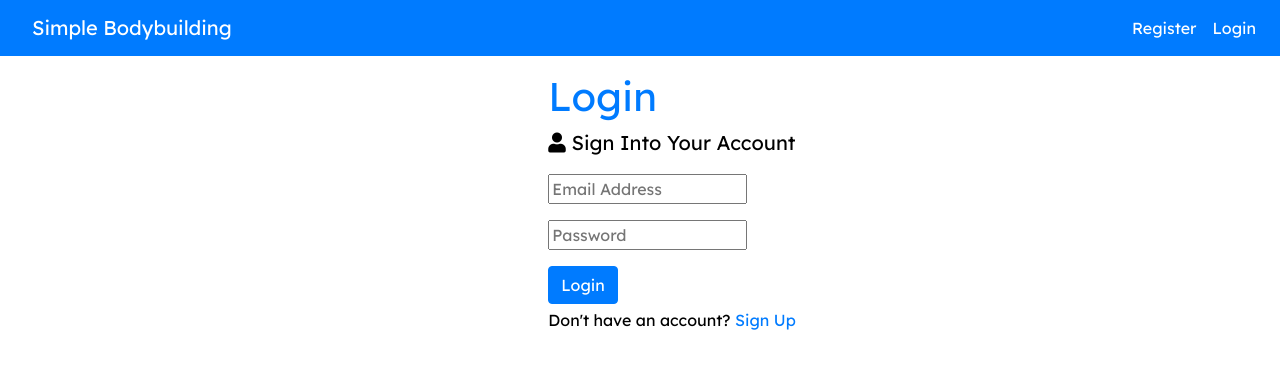
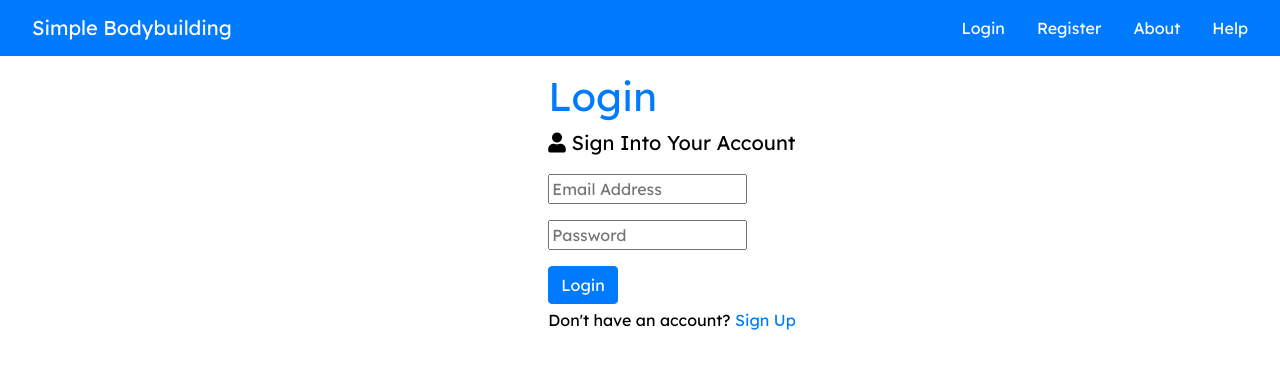
Before and after one commit to reidhansell/SimpleBB, a React (Create React App) app in the folder client/: page / in a window 1280 px wide. Shown: the top 368 px of the page. Built offline with nearby package versions, Linux system fonts and the light colour scheme; no server answers.

Commit message:
Fixed fonts, added About & Help, other general fixes/improvements

```diff
--- a/client/public/index.html
+++ b/client/public/index.html
@@ -11,7 +11,6 @@
       integrity="sha384-50oBUHEmvpQ+1lW4y57PTFmhCaXp0ML5d60M1M7uH2+nqUivzIebhndOJK28anvf"
       crossorigin="anonymous"
     />
-    <link href="https://fonts.googleapis.com/css?family=Lexend+Deca&display=swap" rel="stylesheet">
     <link rel="manifest" href="%PUBLIC_URL%/manifest.json" />
     <title>Simple Bodybuilding</title>
   </head>
--- a/client/src/App.css
+++ b/client/src/App.css
@@ -1,3 +1,5 @@
+@import url('https://fonts.googleapis.com/css?family=Lexend+Deca&display=swap');
+
 #root {
   font-family: "Lexend Deca", sans-serif;
   color: black;
--- a/client/src/App.js
+++ b/client/src/App.js
@@ -1,6 +1,6 @@
 import React, { Fragment, useEffect } from "react";
 
-import { BrowserRouter as Router, Route, Switch } from "react-router-dom";
+import { BrowserRouter as Router, Route } from "react-router-dom";
 import Routes from "./components/routing/Routes";
 
 // Redux
--- /dev/null
+++ b/client/src/components/about/About.js
@@ -0,0 +1,21 @@
+import React from 'react'
+
+function About() {
+    return (
+        <div className="container">
+            <br />
+            <h1 className="text-primary">About</h1>
+            <br />
+            <h5>What?</h5>
+            <p>Simple Bodybuilding is an app for tracking exercises, tracking diets, and connecting with others. Keep all of your workout data instead of losing it when you uninstall the app.</p>
+            <br />
+            <h5>How?</h5>
+            <p>For instructions on how to use the app, see <a href="#" className="text-primary">Help</a>. This app is built by a one-man team using the MERN stack. I suggest using a unique password in order to protect yourself. However, no sensitive data is used or stored.</p>
+            <br />
+            <h5>Who?</h5>
+            <p>My name is <a href="reidhansell.com" className="text-primary">Reid Hansell</a>, a web developer currently developing the skills to get into the industry. I am fitness-obsessed and have loved bodybuilding since I was a teen. I made this app not only to gain experience but also to use on a daily basis. My hopes are to turn this into a mobile app aswell to make usage more realistic.</p>
+        </div>
+    )
+}
+
+export default About
--- /dev/null
+++ b/client/src/components/help/Help.js
@@ -0,0 +1,45 @@
+import React from "react";
+
+function Help() {
+  return (
+    <div className="container">
+      <br />
+      <h1 className="text-primary">Help</h1>
+      <br />
+      <h5>Getting started</h5>
+      <p>
+        To start using the app create an account using an email, name, and
+        password. None of this will be verified and the only password
+        requirement is 6 characters. No sensitive data is used or stored.
+      </p>
+      <br />
+      <p>
+        Once an account has been made you will be taken to the exercise tracker.{" "}
+      </p>
+      <br />
+      <h5>Using the exercise tracker</h5>
+      <p>
+        Here you can select a date (default today), update your weight for that
+        day, and begin adding exercises. To add an exercise to your daily log
+        click "Add Exercise." This will take you to your list of exercises
+        (default empty).
+      </p>
+      <br />
+      <p>
+        At the bottom of this list you can click "Create Exercise." Name the
+        exercise and, optionally, specify the type (weights, cardio... etc).
+        When you're finished click "Finish Creating Exercise" and it will be
+        added to your list of exercises.
+      </p>
+      <br />
+      <p>
+        Once an exercise is added to your exercise list, you may add it to your
+        daily log by clicking on it from the list. Once an exercise is added to
+        your daily log you will see it appear on the tracker. From there you can
+        click on it to begin adding sets, reps, time, distance, etc.
+      </p>
+    </div>
+  );
+}
+
+export default Help;
--- a/client/src/components/layout/BootStrapNav.js
+++ b/client/src/components/layout/BootStrapNav.js
@@ -6,7 +6,7 @@ import {
   NavbarToggler,
   NavbarBrand,
   Nav,
-  NavItem,
+  NavItem
 } from "reactstrap";
 import { connect } from "react-redux";
 import PropTypes from "prop-types";
@@ -18,19 +18,27 @@ const BootStrapNav = ({ auth: { user, isAuthenticated, loading }, logout }) => {
   const authLinks = (
     <Nav className="ml-auto" navbar>
       {!loading && isAuthenticated && (
-          <span className="mx-3">Welcome, {user.name}</span>
-        )}
+        <span className="mx-3">Welcome, {user.name}</span>
+      )}
       <NavItem>
-        <Link to="/tracker" className="mx-3">Exercise Tracker</Link>
+        <Link to="/tracker" className="mx-3">
+          Exercise Tracker
+        </Link>
       </NavItem>
       <NavItem>
-        <Link to="/about" className="mx-3">About</Link>
+        <Link to="/about" className="mx-3">
+          About
+        </Link>
       </NavItem>
       <NavItem>
-        <Link to="/help" className="mx-3">Help</Link>
+        <Link to="/help" className="mx-3">
+          Help
+        </Link>
       </NavItem>
       <NavItem>
-        <Link to="#" className="mx-3 disabled">Diet Tracker</Link>
+        <Link to="#" className="mx-3 disabled">
+          Diet Tracker
+        </Link>
       </NavItem>
       <NavItem>
         <a onClick={logout} href="#!" className="mx-3">
@@ -44,17 +52,34 @@ const BootStrapNav = ({ auth: { user, isAuthenticated, loading }, logout }) => {
   const guestLinks = (
     <Nav className="ml-auto" navbar>
       <NavItem>
-        <Link to="/register" className="mx-2">Register</Link>
+        <Link to="/login" className="mx-3">
+          Login
+        </Link>
       </NavItem>
       <NavItem>
-        <Link to="/login" className="mx-2">Login</Link>
+        <Link to="/register" className="mx-3">
+          Register
+        </Link>
+      </NavItem>
+
+      <NavItem>
+        <Link to="/about" className="mx-3">
+          About
+        </Link>
+      </NavItem>
+      <NavItem>
+        <Link to="/help" className="mx-3">
+          Help
+        </Link>
       </NavItem>
     </Nav>
   );
 
   return (
     <Navbar dark color="primary" expand="lg">
-      <NavbarBrand id="navbar-brand" href="/" className="mx-3">Simple Bodybuilding</NavbarBrand>
+      <NavbarBrand id="navbar-brand" href="/" className="mx-3">
+        Simple Bodybuilding
+      </NavbarBrand>
       <NavbarToggler onClick={() => setToggle(!toggle)} />
       <Collapse isOpen={toggle} navbar>
         {!loading && (
--- a/client/src/components/routing/Routes.js
+++ b/client/src/components/routing/Routes.js
@@ -3,6 +3,8 @@ import { Route, Switch } from "react-router-dom";
 import Register from "../auth/Register";
 import Login from "../auth/Login";
 import Tracker from "../tracker/Tracker";
+import About from "../about/About";
+import Help from "../help/Help";
 import NotFound from "../layout/NotFound";
 import PrivateRoute from "../routing/PrivateRoute";
 import Alert from "../layout/Alert";
@@ -18,6 +20,8 @@ const Routes = () => {
         <Route exact path="/" component={Login} />
         <Route exact path="/register" component={Register} />
         <Route exact path="/login" component={Login} />
+        <Route exact path="/about" component={About} />
+        <Route exact path="/help" component={Help} />
         <PrivateRoute exact path="/tracker" component={Tracker} />
         <Route component={NotFound} />
       </Switch>
--- a/client/src/index.js
+++ b/client/src/index.js
@@ -4,4 +4,5 @@ import App from './App';
 
 import 'bootstrap/dist/css/bootstrap.css';
 
+
 ReactDOM.render(<App />, document.getElementById('root'));
```
